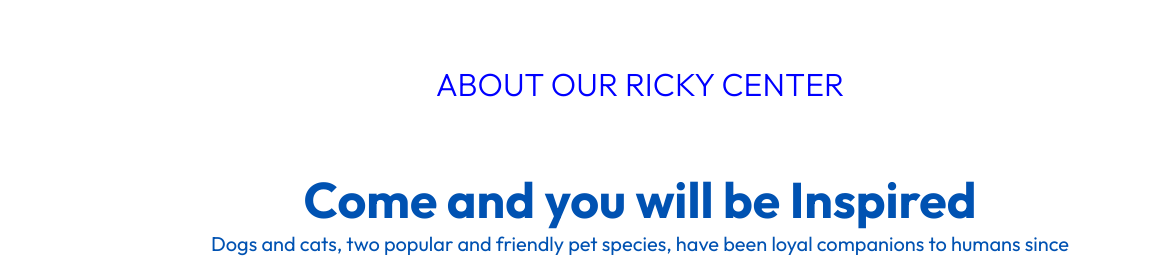
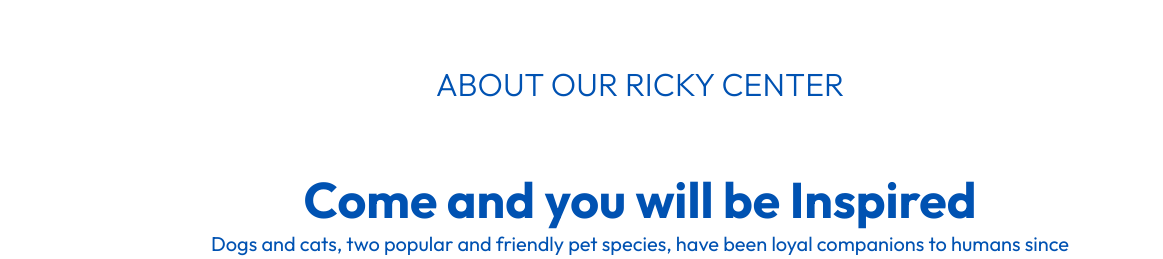
Before and after one commit to congcong2704/home, a plain HTML site: page index.html in a window 1280 px wide. Shown: the part 889-1148 px from the top of the page, 0-1163 px from the left. Drawn offline with Linux system fonts and the light colour scheme.

Commit message:
Update home.css

```diff
--- a/home.css
+++ b/home.css
@@ -620,7 +620,7 @@ li {
 
 .about__content h3 {
     text-transform: uppercase;
-    color: blue;
+    color: #0052b2;
     font-weight: 300;
     font-size: 2rem;
     margin-bottom: 4rem;
```
